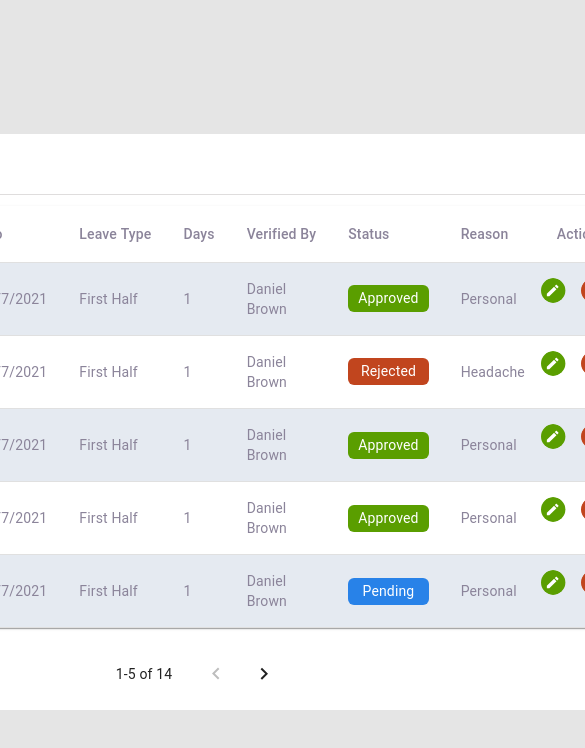
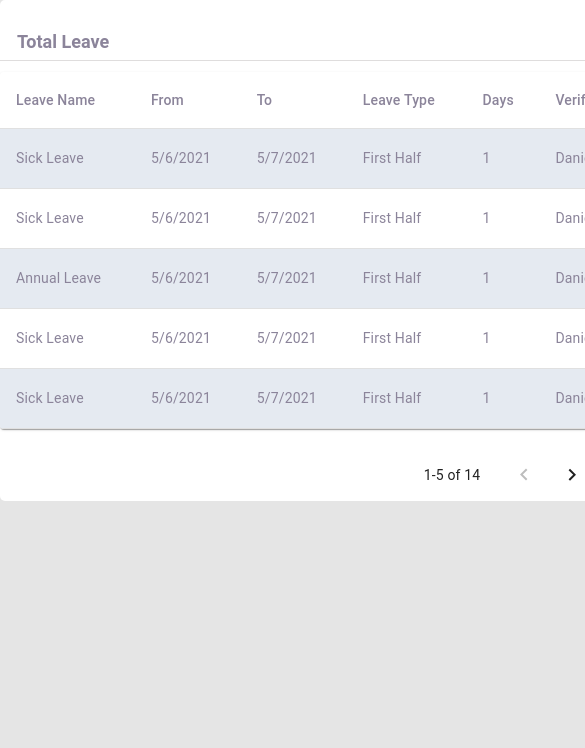
Before and after one commit to Sarita-Dangi-Internship/fuse-HRM, a React (Create React App) app: page / in a window 390 px wide. Shown: the top 748 px of the page, 585 px wide, since content can reach past the window. Built offline with nearby package versions, Linux system fonts and the light colour scheme.

Commit message:
design v-2

```diff
--- a/src/components/BodyTable.js
+++ b/src/components/BodyTable.js
@@ -1,6 +1,5 @@
 import React, { Component } from "react";
 import { withStyles, makeStyles } from "@material-ui/core/styles";
-import useMediaQuery from '@material-ui/core/useMediaQuery';
 import {
   Table,
   TableBody,
@@ -17,14 +16,13 @@ import {
 
 const useStyles = makeStyles(() => ({
   table: {
-    minWidth:500,
+
   },
   tableHeaderCell: {
     fontSize: 14,
     backgroundColor: "white",
     color: "#8B849A",
   },
-
   status: {
     fontSize: 14,
     color: "white",
@@ -89,7 +87,7 @@ export default function BodyTable() {
     setPage(0);
   };
   return (
-    <div className="detailBody" style={{ margin: "10px" }}>
+    <div className="detailBody">
       <TableContainer component={Paper}>
         <Table className={classes.table}>
           <TableHead>
--- a/src/components/LeaveDetails.js
+++ b/src/components/LeaveDetails.js
@@ -9,6 +9,7 @@ export default class LoginPage extends Component {
             <div className="leaveDetail--line"></div>
             <BodyTable />
         </div>
+
       </div>
     );
   }
--- a/src/styles/layouts/_leaveDetails.scss
+++ b/src/styles/layouts/_leaveDetails.scss
@@ -7,11 +7,13 @@ body {
     display: flex;
     justify-content: center;
     align-items: center;
+    flex-wrap: wrap;
     height: 100vh;
 }
 
 .leaveDetail {
     border-radius: 5px;
+    width:1006px;
     padding-top: 28px;
     background-color: #FFFFFF;
 
@@ -30,3 +32,9 @@ body {
         margin-bottom:11px ;
     }
 }
+
+@media (max-width:768px){
+    .wrapper{
+        display: block;
+    }
+}
```
